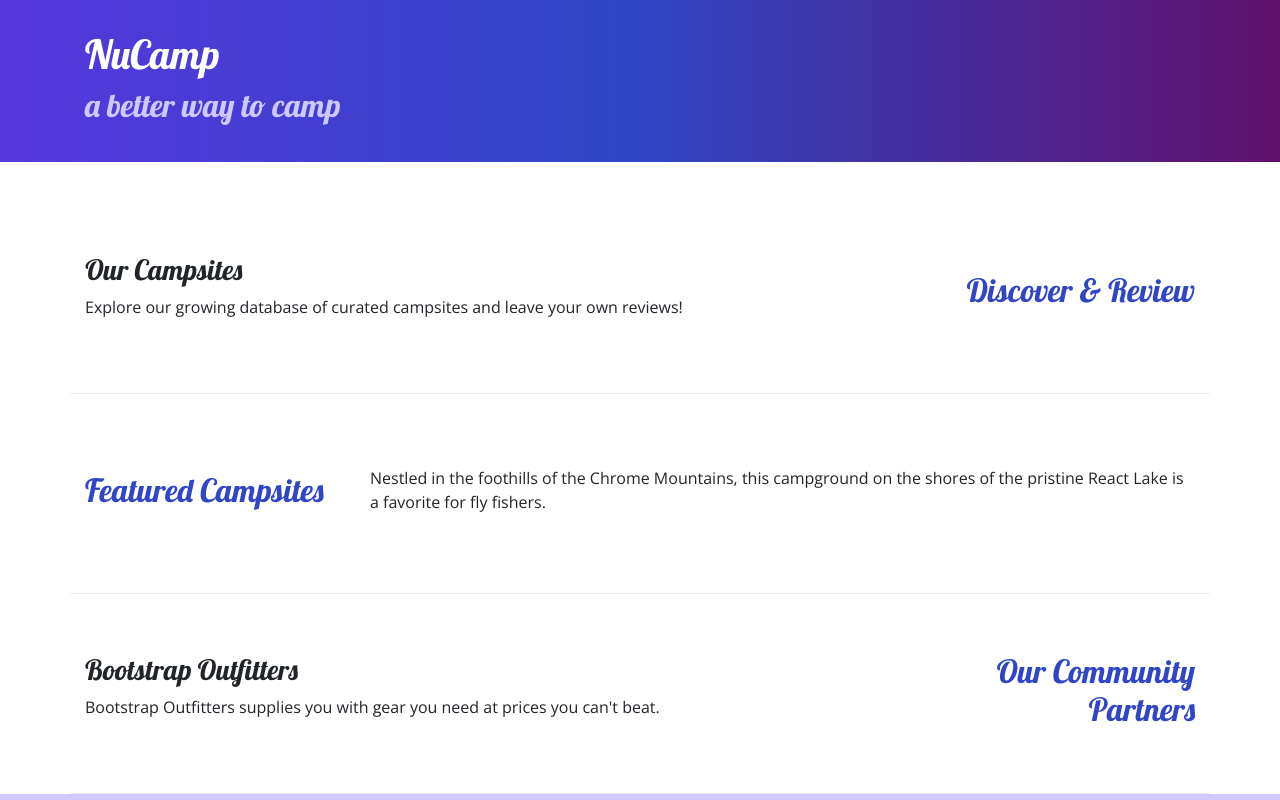
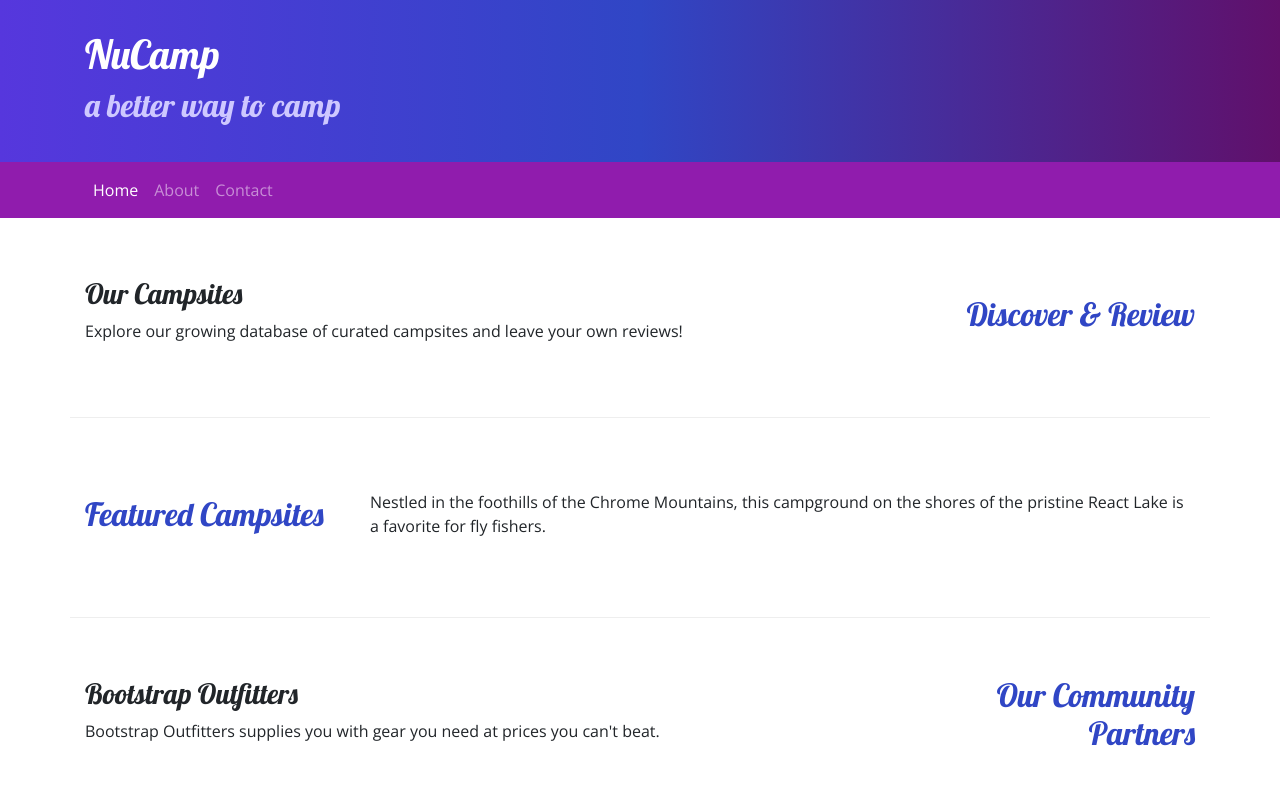
Before and after one commit to link2cory/nucampwebsite, a website: page index.html in a window 1280 px wide. Shown: the top 800 px of the page. Drawn offline with nearby package versions, Linux system fonts and the light colour scheme.

Commit message:
added a navbar

```diff
--- a/css/styles.css
+++ b/css/styles.css
@@ -1,4 +1,3 @@
-
 body {
   font-family: "Open Sans", sans-serif;
 }
@@ -24,6 +23,7 @@ footer {
   padding: 30px;
   background-image: linear-gradient(to right, #5637DD, #3046C5, #60106B);
   color: white;
+  margin: 0;
 }
 
 .row-content {
@@ -31,3 +31,7 @@ footer {
   border-bottom: 1px ridge;
   min-height: 200px;
 }
+
+.navbar {
+  background-color: #901CAD;
+}
--- a/index.html
+++ b/index.html
@@ -23,6 +23,16 @@
         </div>
       </div>
     </header>
+
+    <nav class="navbar navbar-expand-sm navbar-dark sticky-top">
+      <div class="container">
+        <ul class="navbar-nav">
+          <li class="nav-item active"><a class="nav-link" href="#">Home</a></li>
+          <li class="nav-item"><a class="nav-link" href="aboutus.html">About</a></li>
+          <li class="nav-item"><a class="nav-link" href="#">Contact</a></li>
+        </ul>
+      </div>
+    </nav>
 
     <div class="container">
       <div class="row row-content align-items-center">
```
